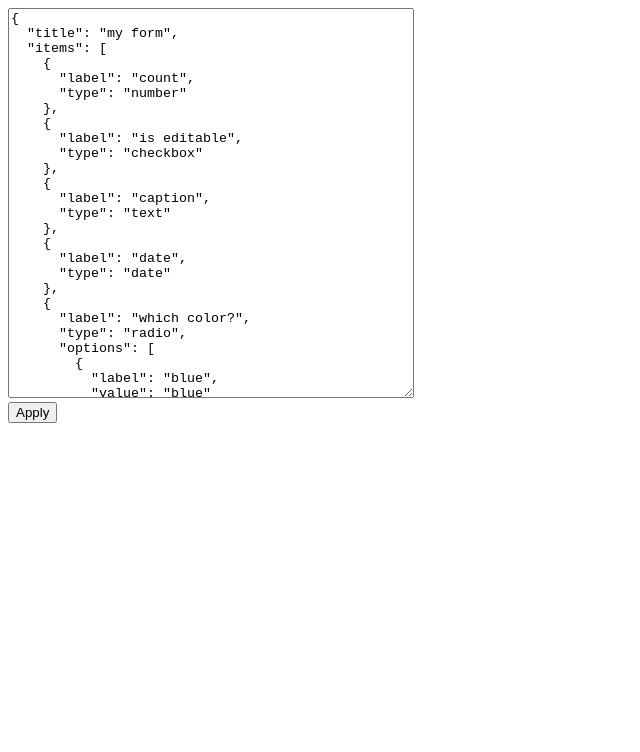
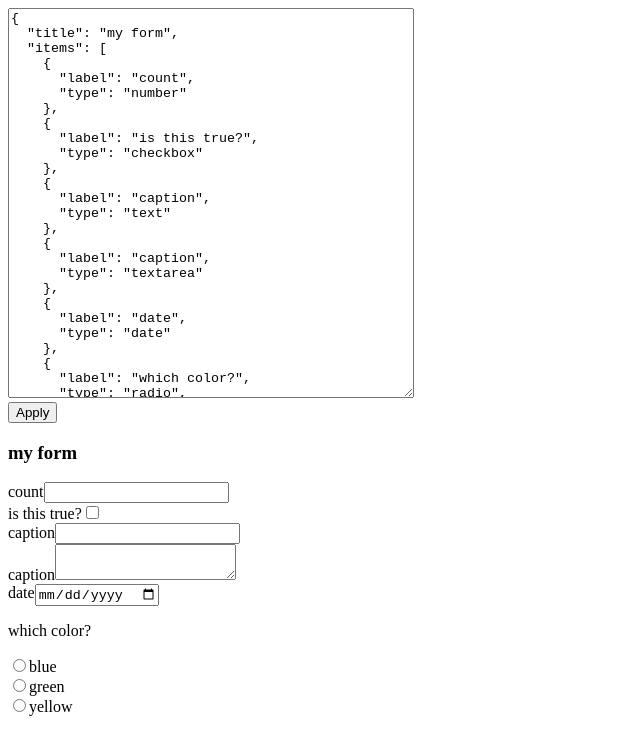
Before and after one commit to egrm/react-form-generator, a React app: page / in a window 1280 px wide. Shown: the top 752 px of the page, without its empty margins (0-640 px from the left). Built offline with nearby package versions, Linux system fonts and the light colour scheme; the HTML template or start-up script is replaced by a standard one.

Commit message:
basic working prototype

```diff
--- a/package.json
+++ b/package.json
@@ -4,6 +4,7 @@
   "main": "index.js",
   "license": "MIT",
   "dependencies": {
+    "nanoid": "^2.0.3",
     "react": "^16.8.6",
     "react-dom": "^16.8.6"
   },
--- a/src/App.js
+++ b/src/App.js
@@ -1,24 +1,61 @@
 import React from "react";
 import nanoid from "nanoid";
 
-function TextField({ label, name }) {
+function BasicField({label, name, type}) {
   return (
     <div>
       <label htmlFor={name}>{label}</label>
-      <input id={name} name={name} type="text" />
+      <input id={name} name={name} type={type} />
     </div>
   );
 }
 
-function Result({ config }) {
+function RadioField({label, name, type, options}) {
+  function Option({label, value, name}) {
+    const id = nanoid();
+    value = value || label;
+    return (
+      <div>
+        <input
+          type="radio"
+          id={id}
+          name={name}
+          value={value}
+        />
+        <label htmlFor={id}>{label}</label>
+      </div>
+    );
+  }
+  return (
+    <div>
+      <p>{label}</p>
+      {options.map((option) => (
+        <Option {...option} name={name} />
+      ))}
+    </div>
+  );
+}
+
+function TextareaField({label, name}) {
+  return (
+    <div>
+      <label htmlFor={name}>{label}</label>
+      <textarea id={this} name={name} />
+    </div>
+  );
+}
+
+function Result({config}) {
   function renderItem(item) {
     item.name = item.name || nanoid();
-    item.label = item.label || `${item.type} label`;
+    item.label = item.label || `Label for ${item.type}`;
     switch (item.type) {
-      case "text":
-        return <TextField {...item} />;
+      case "radio":
+        return <RadioField {...item} />;
+      case "textarea":
+        return <TextareaField {...item} />;
       default:
-        return <TextField {...item} />;
+        return <BasicField {...item} />;
     }
   }
   return (
@@ -38,12 +75,16 @@ function App() {
       "type": "number"
     },
     {
-      "label": "is editable",
+      "label": "is this true?",
       "type": "checkbox"
     },
     {
       "label": "caption",
       "type": "text"
+    },
+    {
+      "label": "caption",
+      "type": "textarea"
     },
     {
       "label": "date",
@@ -58,12 +99,12 @@ function App() {
           "value": "blue"
         },
         {
-          "label": "blue",
-          "value": "blue"
+          "label": "green",
+          "value": "green"
         },
         {
-          "label": "blue",
-          "value": "blue"
+          "label": "yellow",
+          "value": "yellow"
         }
       ]
     }
@@ -88,6 +129,7 @@ function App() {
           <button type="submit">Apply</button>
         </form>
       </div>
+      <Result config={JSON.parse(config)} />
     </>
   );
 }
```
Also changed, not shown: 1 other file (tests, documents, lock files or other folders).
